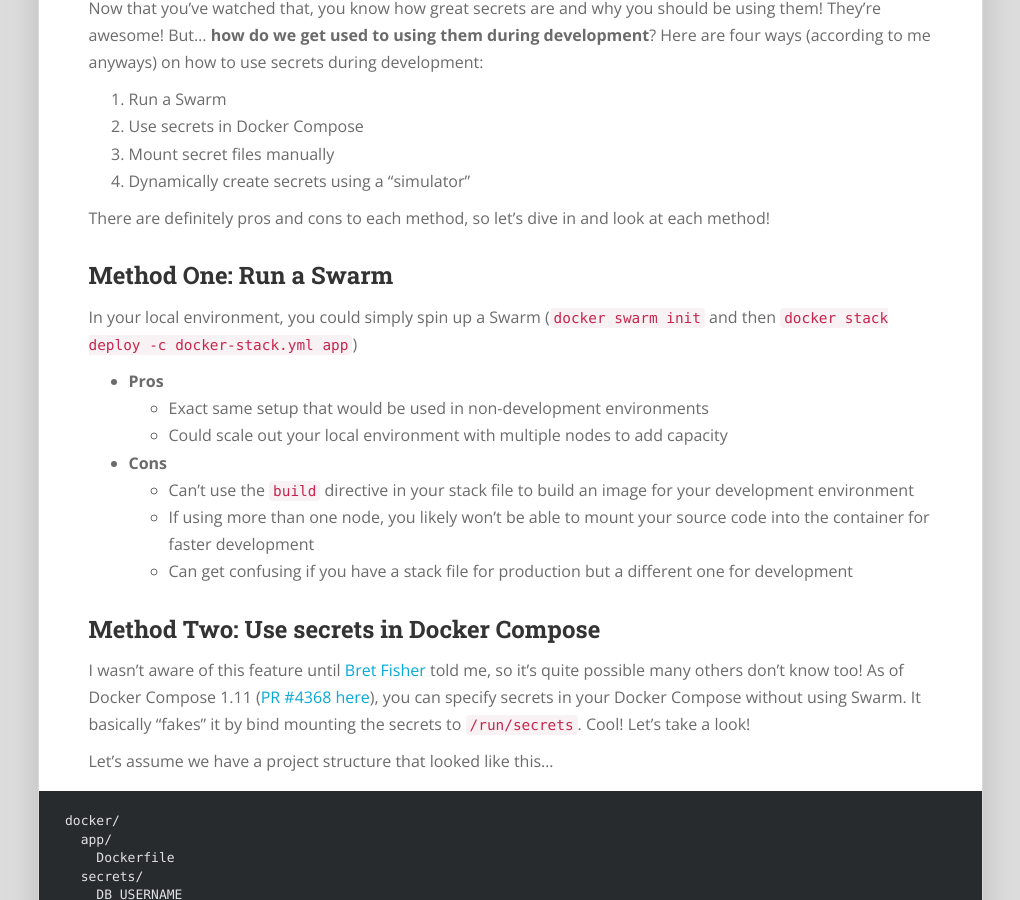
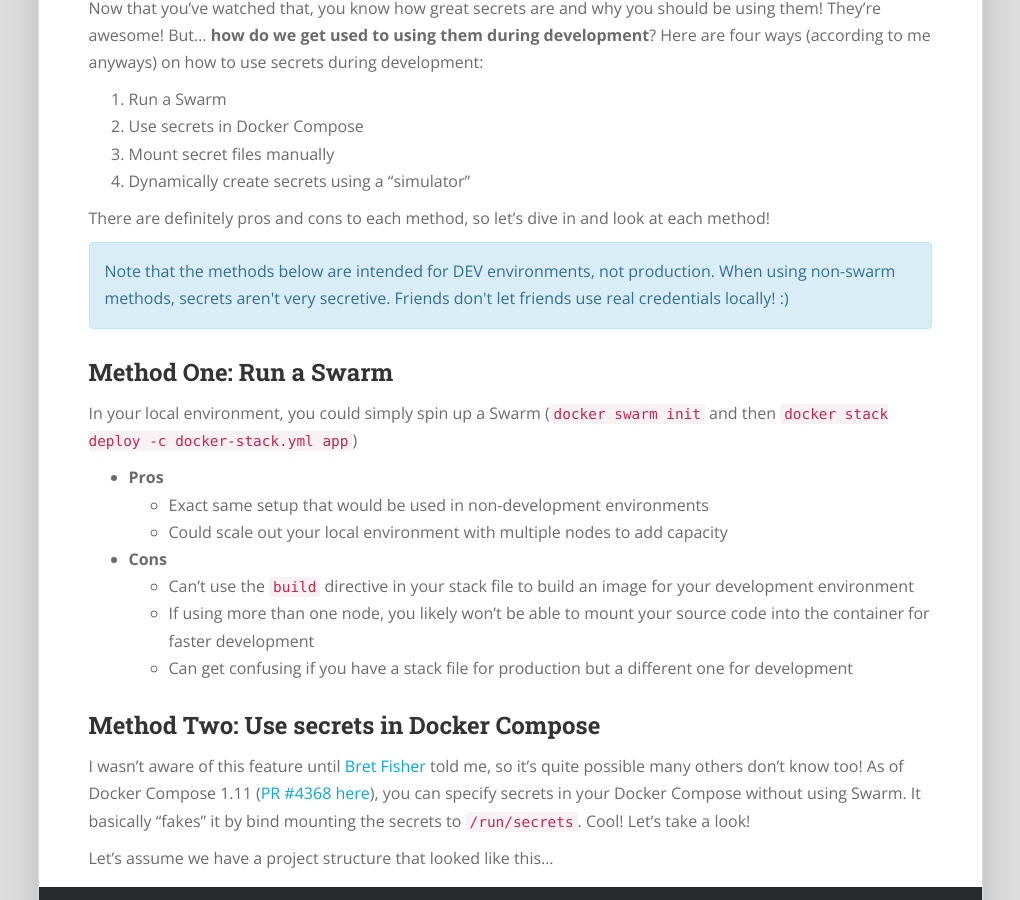
Before and after one commit to mikesir87/blog.mikesir87.io, a Jekyll site: the page built from _posts/2017-05-24-using-docker-secrets-during-development.md, in a window 1280 px wide and 900 px high, scrolled down 710 px. Shown: the whole window, without its empty margins (130-1150 px from the left). Built offline with Jekyll 4.4.1, drawn with Linux system fonts in a browser that asks for light colours; nearby versions of some CDN libraries; comment, search, counter and statistics services are not loaded.

Commit message:
Added disclaimer to using docker secrets during dev

```diff
--- a/_posts/2017-05-24-using-docker-secrets-during-development.md
+++ b/_posts/2017-05-24-using-docker-secrets-during-development.md
@@ -24,6 +24,10 @@ Now that you've watched that, you know how great secrets are and why you should
 4. Dynamically create secrets using a "simulator"
 
 There are definitely pros and cons to each method, so let's dive in and look at each method!
+
+<div class="alert alert-info">
+  Note that the methods below are intended for DEV environments, not production. When using non-swarm methods, secrets aren't very secretive. Friends don't let friends use real credentials locally! :)
+</div>
 
 
 ## Method One: Run a Swarm
```
